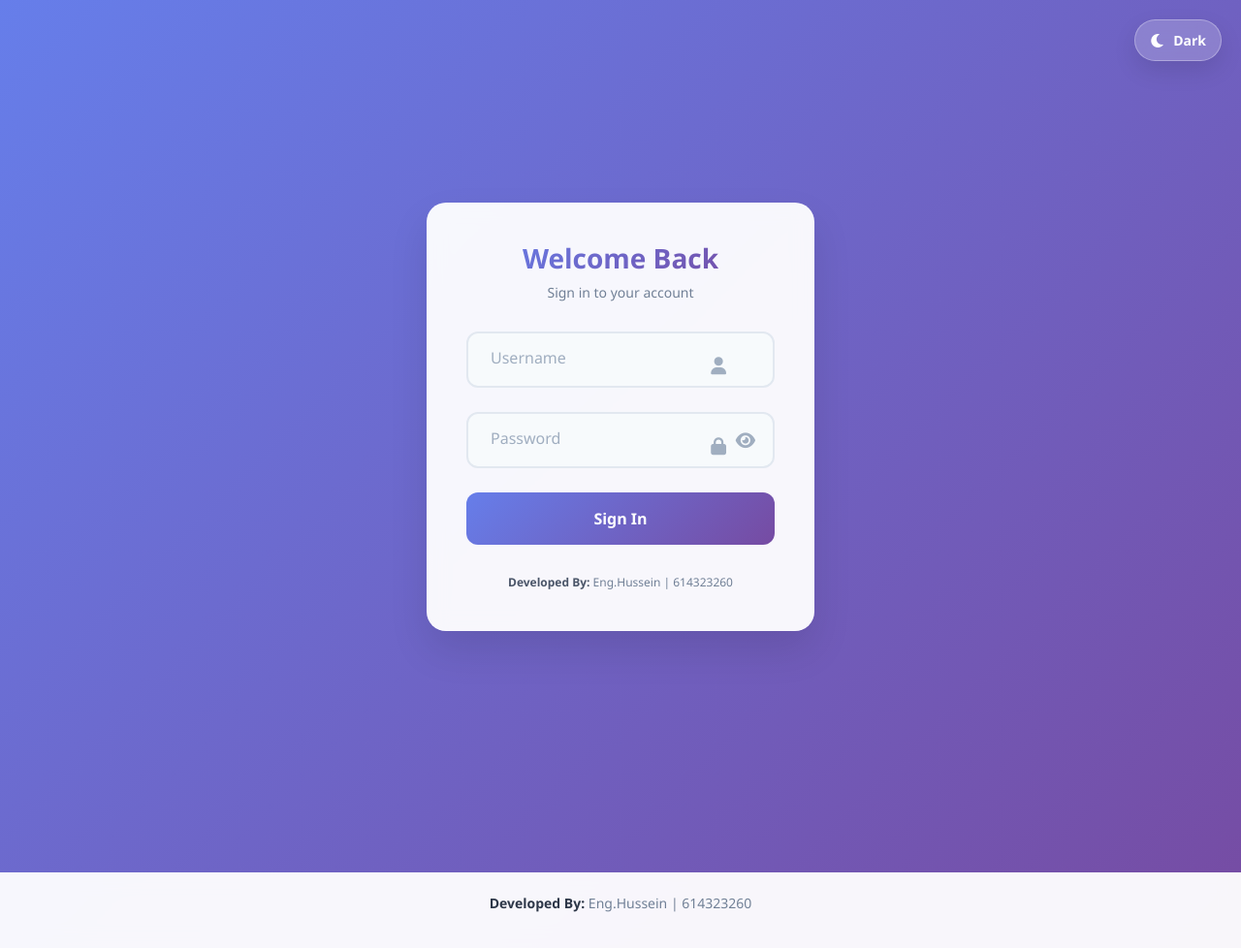
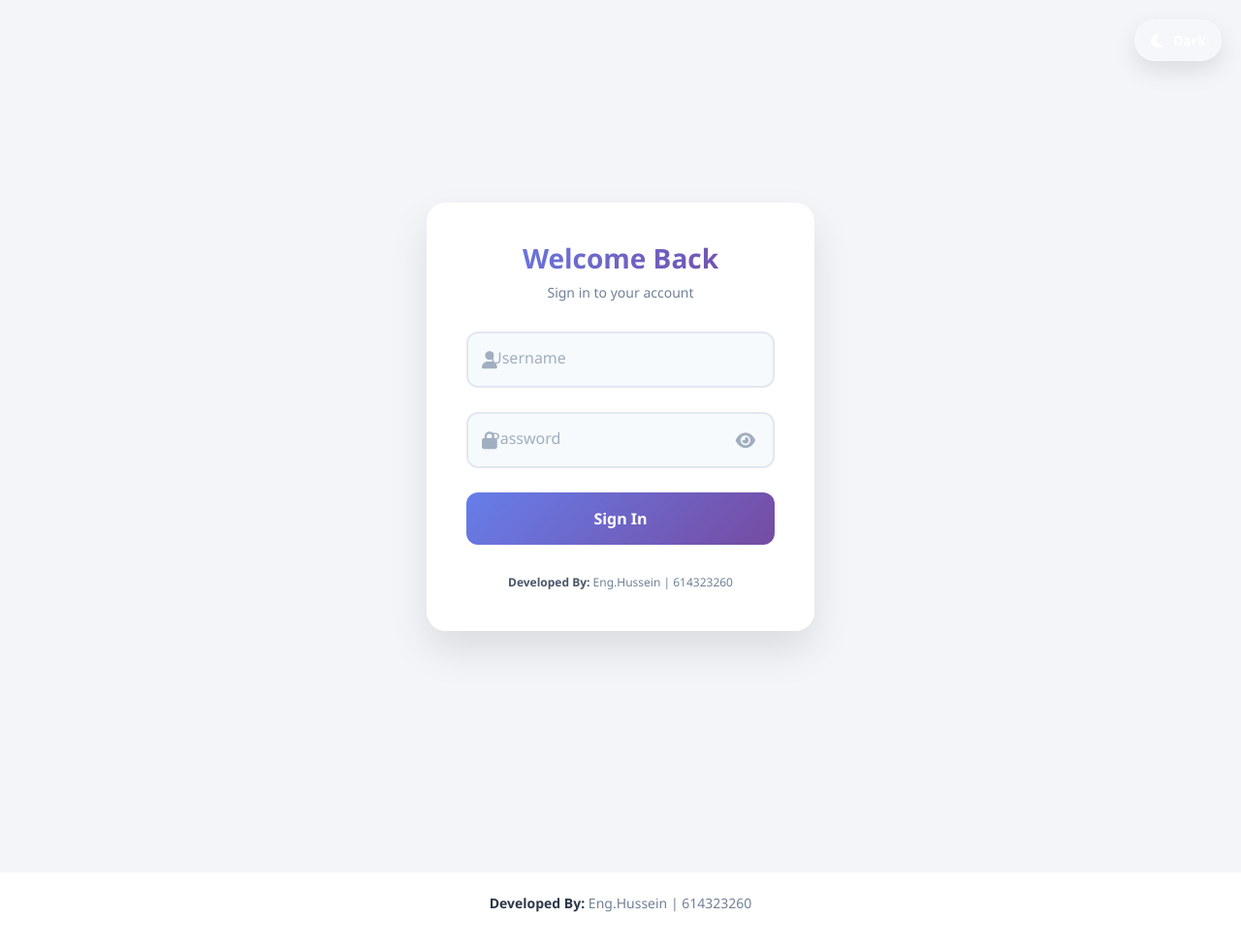
Before and after one commit to husnicade/firstaiapp, a Flask app: page /login in a window 1280 px wide. Shown: the whole page at 97% size. Run offline with Flask 2, Linux system fonts and the light colour scheme; parts of the project's set-up code (start-up, migrations or seed data) failed here and were passed over.

Commit message:
Login: match provided design (soft light background, left field icons, adjusted input padding)

```diff
--- a/templates/login.html
+++ b/templates/login.html
@@ -30,7 +30,7 @@
     }
 
     body {
-        background: var(--light-bg);
+        background: #f3f5f9;
         min-height: 100vh;
         font-family: 'Segoe UI', Tahoma, Geneva, Verdana, sans-serif;
         transition: background 0.3s ease;
@@ -136,7 +136,7 @@
     .form-control {
         border: 2px solid var(--light-border);
         border-radius: 12px;
-        padding: 15px 20px;
+        padding: 15px 48px 15px 48px;
         font-size: 16px;
         transition: all 0.3s ease;
         background: var(--light-input-bg);
@@ -219,11 +219,12 @@
 
     .input-icon {
         position: absolute;
-        right: 50px;
+        left: 16px;
         top: 50%;
         transform: translateY(-50%);
         color: #a0aec0;
         font-size: 18px;
+        pointer-events: none;
     }
 
     .form-group {
@@ -231,7 +232,7 @@
     }
 
     .form-group .input-icon {
-        top: 35px;
+        top: 50%;
     }
 
     .password-toggle {
```
